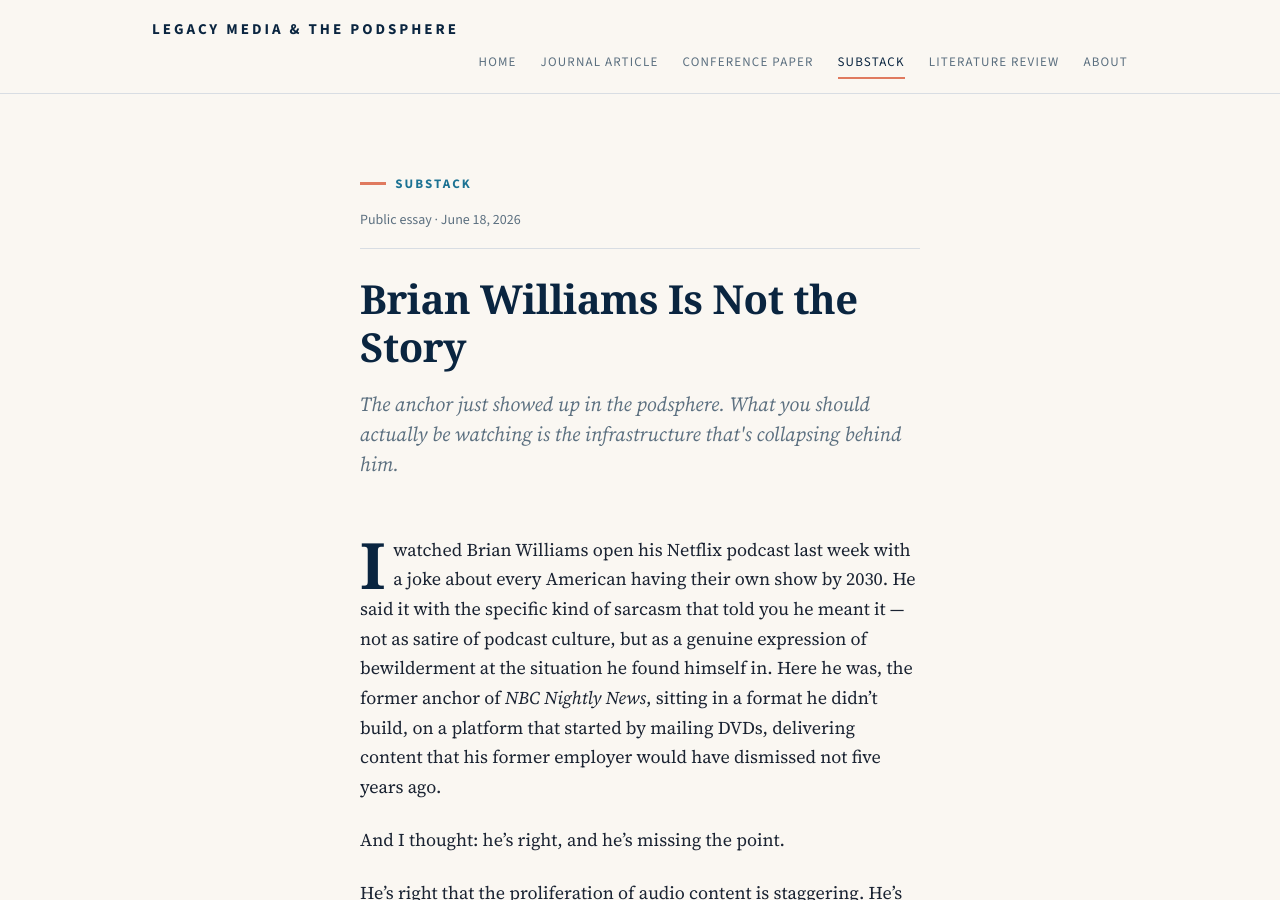
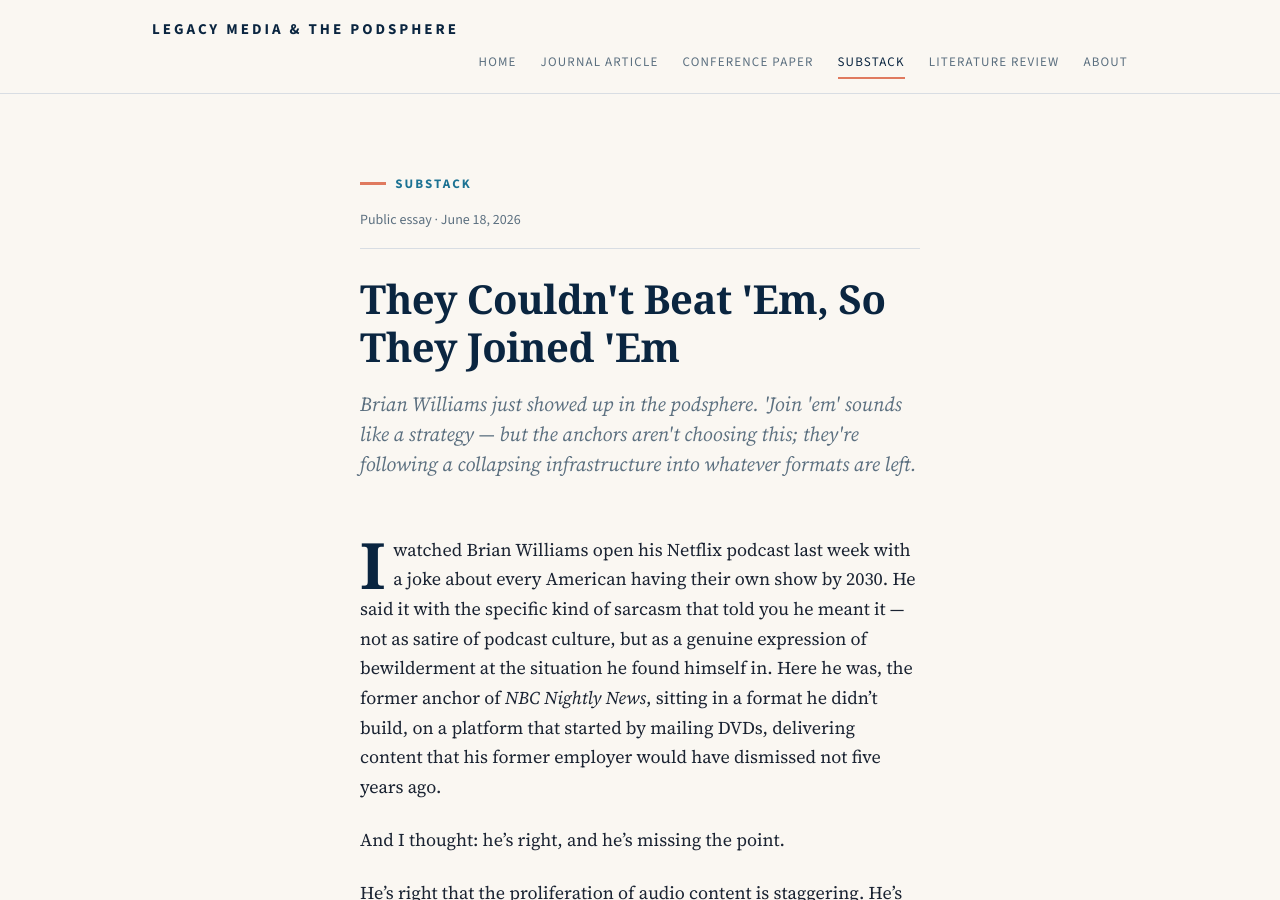
Before and after one commit to lancerossiconsulting/legacy-media-podsphere, a Jekyll site: the page built from substack.md, in a window 1280 px wide and 900 px high. Built offline with Jekyll 4.4.1, drawn with Linux system fonts in a browser that asks for light colours.

Commit message:
Retitle Substack essay to keep the 'Can't Beat 'Em' theme (avoid echoing pratt-study)

```diff
--- a/substack.md
+++ b/substack.md
@@ -1,7 +1,7 @@
 ---
 layout: article
-title: "Brian Williams Is Not the Story"
-subtitle: "The anchor just showed up in the podsphere. What you should actually be watching is the infrastructure that's collapsing behind him."
+title: "They Couldn't Beat 'Em, So They Joined 'Em"
+subtitle: "Brian Williams just showed up in the podsphere. 'Join 'em' sounds like a strategy — but the anchors aren't choosing this; they're following a collapsing infrastructure into whatever formats are left."
 kicker: "Substack"
 meta: "Public essay · June 18, 2026"
 description: "The reluctant arrival of legacy broadcast figures in the podsphere is not an adaptation story — it's a divestiture story, and the distinction matters for anyone who cares about what journalism is for."
```
Also changed, not shown: downloads.md (+1 -1 lines), index.md (+1 -1 lines), README.md.
